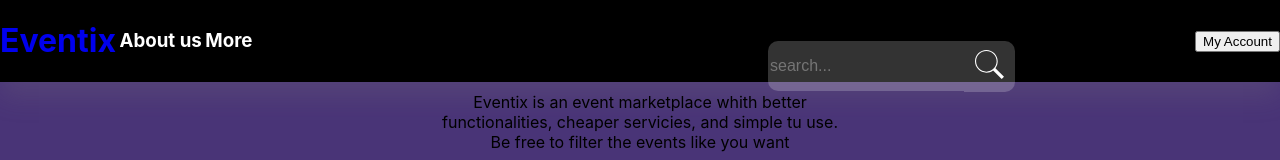
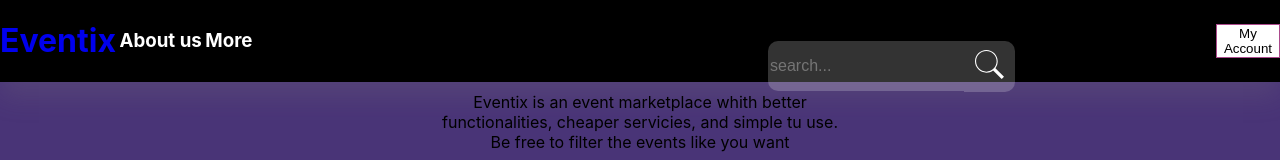
Before and after one commit to marcosvilao/Eventix, a React (Create React App) app in the folder client/: page / in a window 1280 px wide. Shown: the top 160 px of the page. Built offline with nearby package versions, Linux system fonts and the light colour scheme; no server answers.

Commit message:
Implementing Modal for profile. Fixing bug on grill

```diff
--- a/client/package.json
+++ b/client/package.json
@@ -12,6 +12,7 @@
     "react": "^17.0.2",
     "react-dom": "^17.0.2",
     "react-infinite-scroll-component": "^6.1.0",
+    "react-modal": "^3.16.1",
     "react-redux": "^7.2.3",
     "react-router-dom": "^5.2.0",
     "react-scripts": "5.0.1",
--- a/client/src/components/Detail/Detail.jsx
+++ b/client/src/components/Detail/Detail.jsx
@@ -17,7 +17,8 @@ export default function Detail() {
 
 
   function handleBack() {
-    history.goBack()
+    eventShowed.shift()
+    return history.goBack()
   }
   console.log(eventShowed[0].image)
 
--- a/client/src/components/Navbar/Login/LoginButton.jsx
+++ b/client/src/components/Navbar/Login/LoginButton.jsx
@@ -1,25 +1,63 @@
-import React from "react";
+import React, { useState } from "react";
 import { useAuth0 } from "@auth0/auth0-react";
-import { useHistory } from "react-router-dom"
-import styled from 'styled-components'
-
+import { useHistory } from "react-router-dom";
+import styled from "styled-components";
+import Modal from "react-modal";
 
 export const LoginButton = () => {
   const { loginWithRedirect, isAuthenticated, logout } = useAuth0();
-  const history = useHistory()
+  const history = useHistory();
+  const [modalIsOpen, setIsOpen] = useState(false);
 
+  const Loginbut = styled.button`
+    color: black;
+    background-color: rgba(255, 255, 255, 1);
+    border: 1px solid #ab4a8c;
+    width: 5vw;
+    transition: color 0.2s ease-out;
 
+    &:hover {
+      cursor: pointer;
+      color: white;
+      box-shadow: 0 0 20px rgba(104, 85, 224, 0.6);
+      background-color: #673c77;
+    }
+  `;
 
-  function accountHandler(){
-    isAuthenticated ? history.push("/profile") : loginWithRedirect()
+  function accountHandler() {
+    isAuthenticated ? openModal() : loginWithRedirect();
+  }
+
+  function openModal() {
+    setIsOpen(true);
+  }
+
+  function closeModal() {
+    setIsOpen(false);
   }
 
   return (
     <div>
-      <button onClick={() => accountHandler()}>My Account</button>
+      <Modal
+        isOpen={modalIsOpen}
+        onRequestClose={closeModal}
+        contentLabel="Example Modal"
+      >
+        <h2>Hello</h2>
+        <button onClick={closeModal}>close</button>
+        <div>I am a modal</div>
+        <form>
+          <input />
+          <button>tab navigation</button>
+          <button>stays</button>
+          <button>inside</button>
+          <button>the modal</button>
+        </form>
+      </Modal>
+      <Loginbut onClick={() => accountHandler()}>My Account</Loginbut>
       {isAuthenticated && (
         <div>
-          <button onClick={() => logout()}>Logout</button>
+          <Loginbut onClick={() => logout()}>Logout</Loginbut>
         </div>
       )}
     </div>
--- a/client/src/components/Navbar/Login/Profile.jsx
+++ b/client/src/components/Navbar/Login/Profile.jsx
@@ -6,7 +6,7 @@ export const Profile = () => {
   const { user, isAuthenticated } = useAuth0();
 const history = useHistory()
   const { loginWithRedirect } = useAuth0();
-
+console.log(user)
   return isAuthenticated ? (
     <div>
       <button onClick={() => history.goBack()}>back</button>
```
